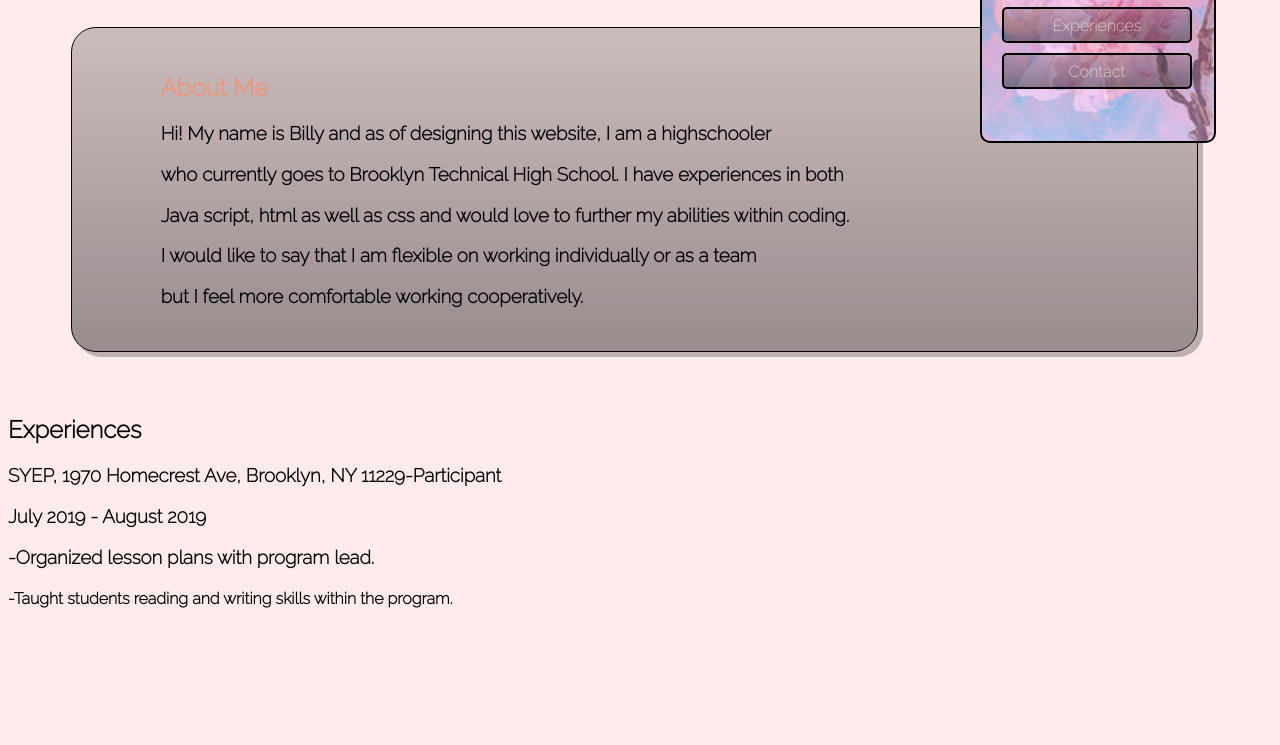
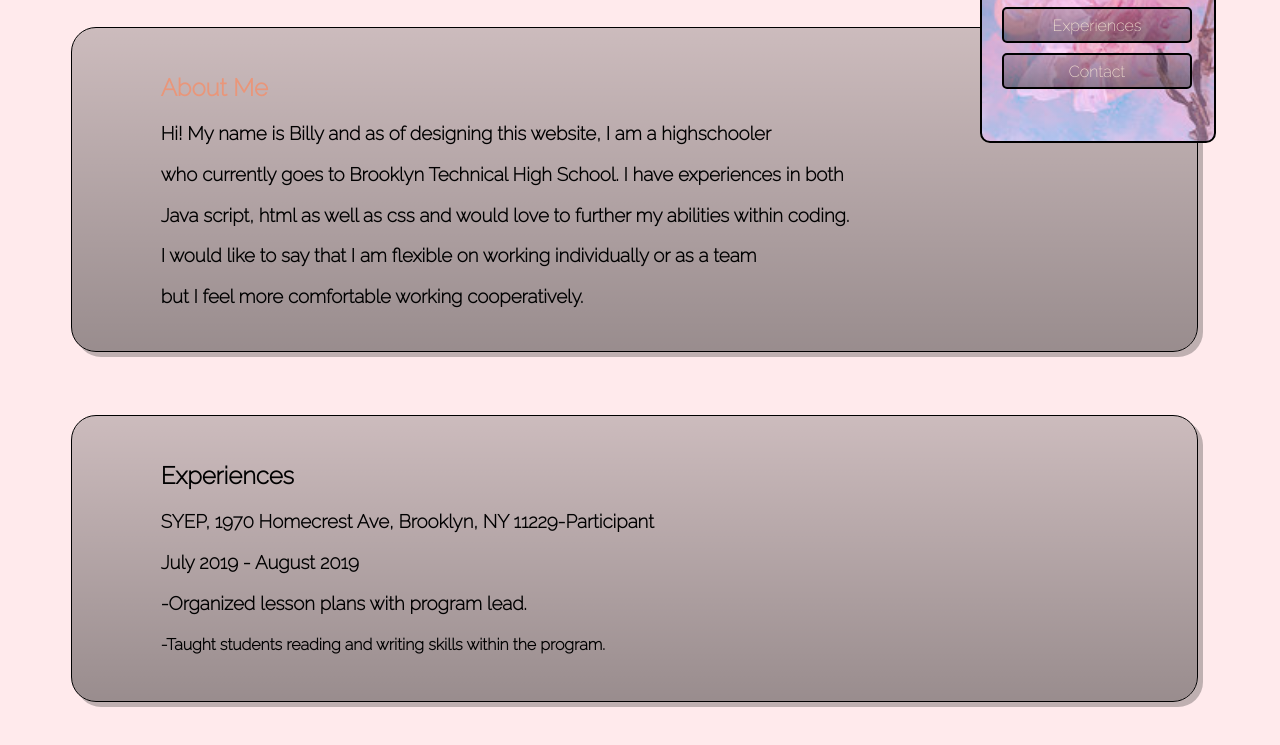
Before and after one commit to BillyASC20/BillyASC20.github.io, a plain HTML site: page index.html in a window 1280 px wide. Shown: the part 81-826 px from the top of the page. Before the commit the page ends 800 px from the top, so only its background shows below. Drawn offline with Linux system fonts and the light colour scheme.

Commit message:
updated web

```diff
--- a/index.html
+++ b/index.html
@@ -33,6 +33,7 @@
 
 
     <div class="experiences">
+        <div class="sec">
         <h2>Experiences</h2>
 
         <h3> SYEP, 1970 Homecrest Ave, Brooklyn, NY 11229-Participant</h3>
@@ -43,6 +44,7 @@
 
         <h3>-Organized lesson plans with program lead.</h3>
         <h4>-Taught students reading and writing skills within the program.</h4>
+        </div>
 
 
     </div>
```
